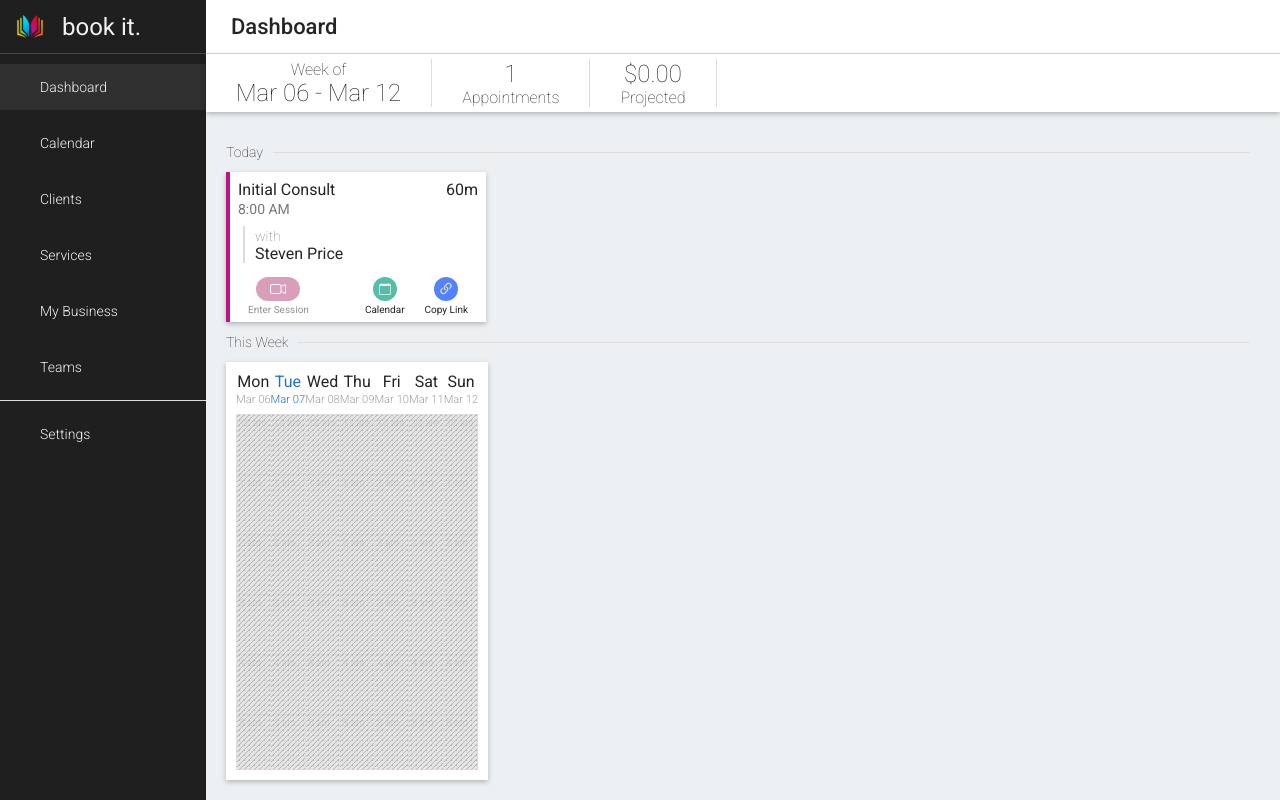
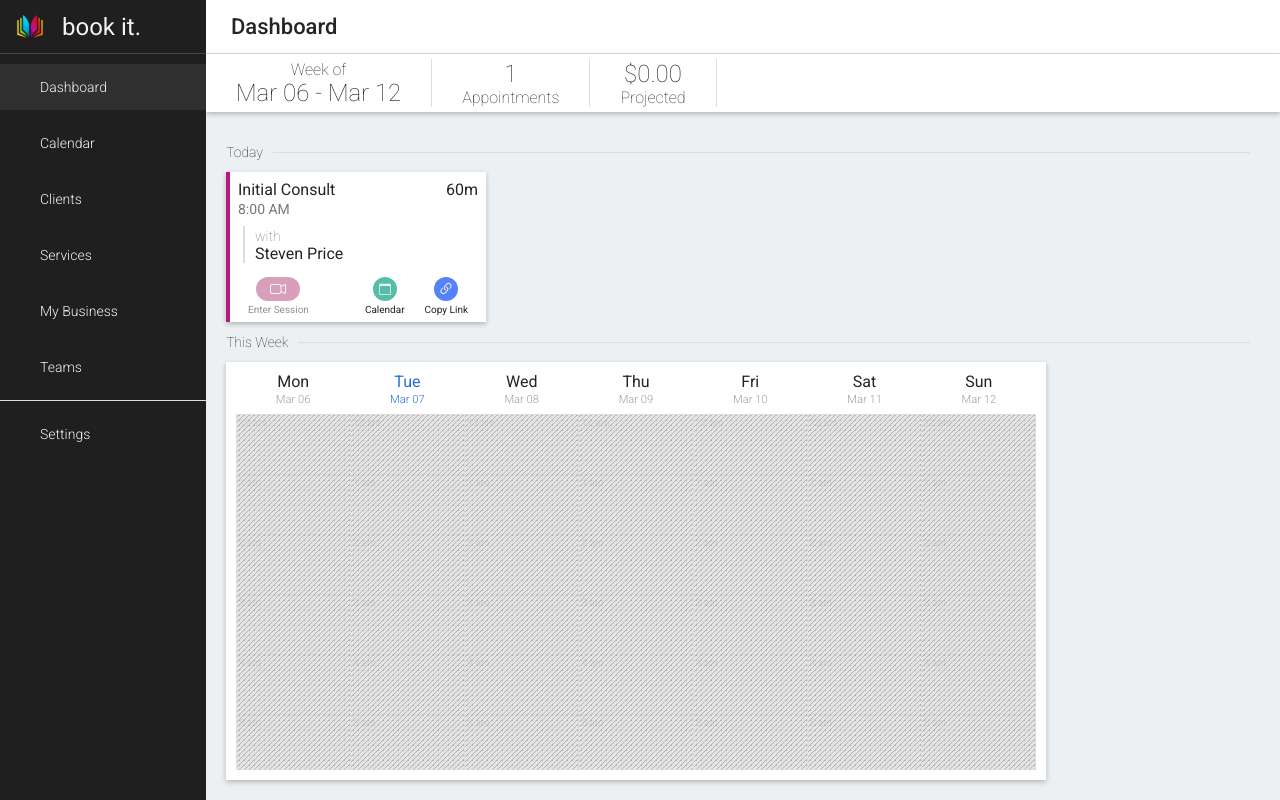
Before and after one commit to ryanhartwig/bookeasy, a Next.js app in the folder next/: page /dashboard in a window 1280 px wide. Built offline with nearby package versions, Linux system fonts and the light colour scheme.

Commit message:
Set minimum width and fix content overflow setting to enable scrolling weekview

```diff
--- a/next/src/app/dashboard/dashboard.module.scss
+++ b/next/src/app/dashboard/dashboard.module.scss
@@ -117,6 +117,8 @@
   width: 100%;
   height: 100%;
 
+  overflow-x: auto;
+
   padding: 10px;
 
   display: flex;
@@ -124,11 +126,12 @@
 }
 .weekdays {
   width: 100%;
+  min-width: 800px;
+
   height: 35px;
   display: flex;
   justify-content: space-around;
   text-align: center;
-
 
   flex: 0 0 35px;
 
@@ -146,6 +149,8 @@
   height: 100%;
   width: 100%;
   margin-top: 7px;
+
+  min-width: 800px;
 
   overflow: hidden;
 }
--- a/next/src/app/home.css
+++ b/next/src/app/home.css
@@ -68,6 +68,8 @@
 .Content {
   width: 100%;
   height: 100%;
+
+  overflow: hidden;
 }
 
 /* Title and avatar w/notifications */
```
